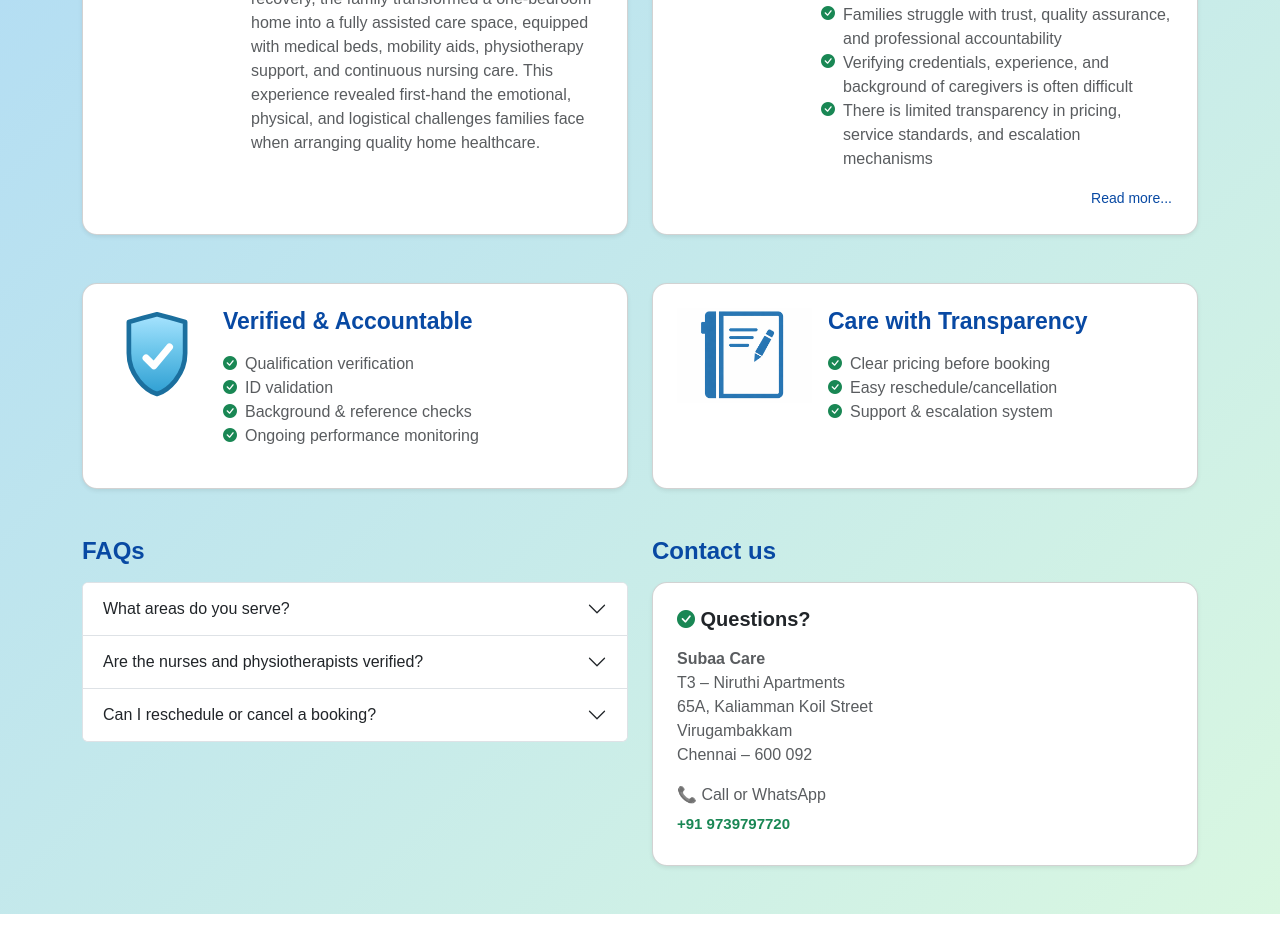
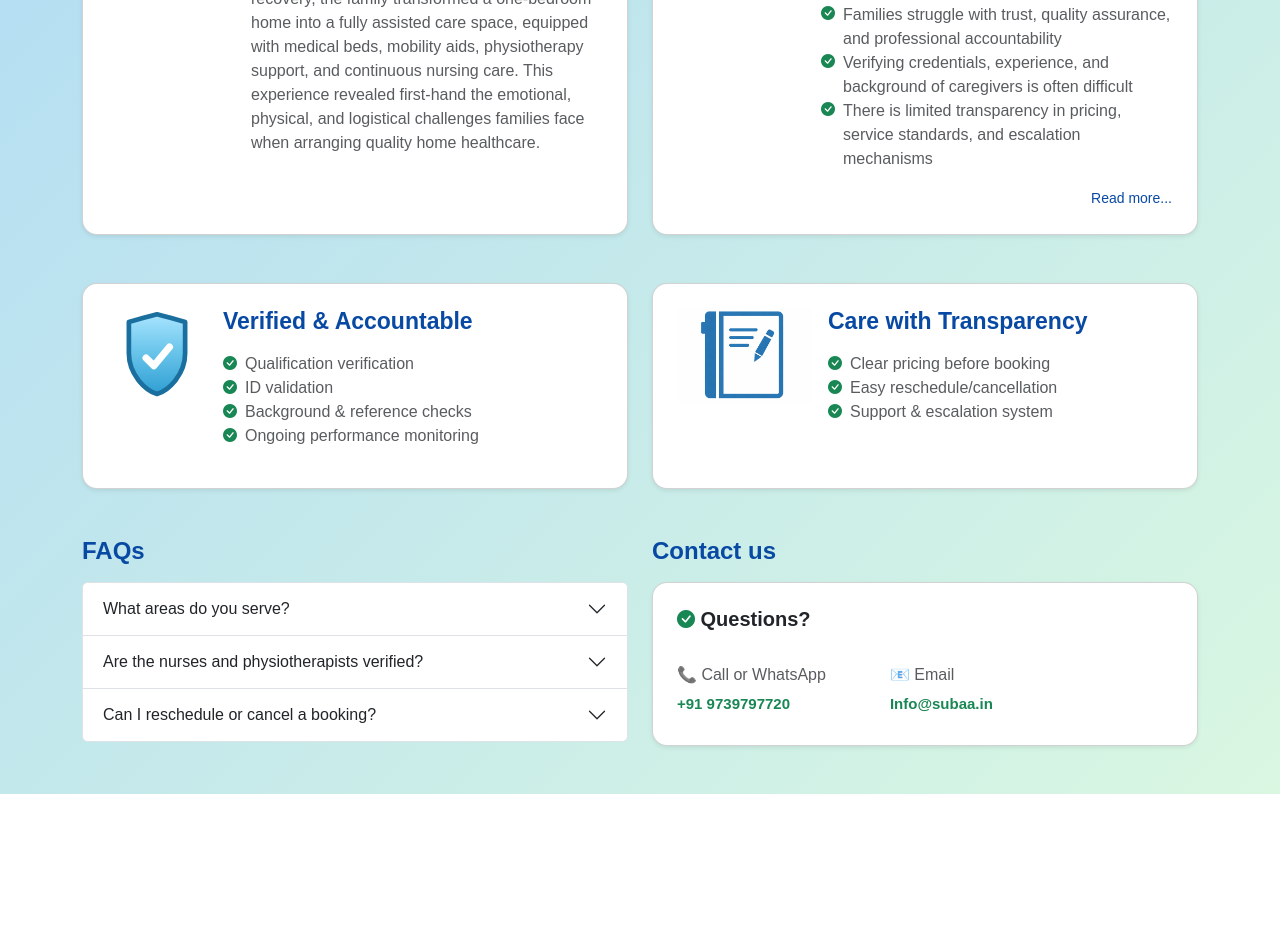
Before and after one commit to susmera-code/Subaacare, a React (Vite) app: page / in a window 1280 px wide. Shown: the part 1145-2097 px from the top of the page. After the commit the page ends 1987 px from the top, so only its background shows below. Built offline with nearby package versions, Linux system fonts and the light colour scheme; no server answers.

Commit message:
update contact us

```diff
--- a/src/components/Home.jsx
+++ b/src/components/Home.jsx
@@ -171,7 +171,7 @@ function Home() {
                                 <div className="d-flex flex-column text-start">
                                     <h5 className="fw-bold mb-3 text-blue fs-23">A Personal Turning Point</h5>
                                     <p>
-                                        When the founder’s father suffered a stroke, he lost his ability to speak and
+                                        When the founder's father suffered a stroke, he lost his ability to speak and
                                         experienced paralysis on the right side of his body.
                                         To support his recovery, the family transformed a one-bedroom home into a
                                         fully assisted care space, equipped with medical beds, mobility aids,
@@ -345,21 +345,9 @@ function Home() {
                         <h4 className="fw-bold mb-3 text-start text-blue">Contact us</h4>
                         <div className="card shadow-sm rounded-4 p-4 text-start">
                             <h5 className="fw-bold mb-3">  <i className="bi bi-check-circle-fill fs-18"></i> Questions?</h5>
-
-                            <div className="text-muted">
-                                <strong>Subaa Care</strong>
-                                <br />
-                                T3 – Niruthi Apartments
-                                <br />
-                                65A, Kaliamman Koil Street
-                                <br />
-                                Virugambakkam
-                                <br />
-                                Chennai – 600 092
-                            </div>
-                            <p className="mb-2 text-muted">📞 Call or WhatsApp</p>
-                            <h5 className="text-success fw-bold fs-15">+91 9739797720 </h5>
-                        </div>
+                            <div className="d-flex" style={{gap: "4rem"}}><div><p className="mb-2 text-muted">📞 Call or WhatsApp</p><h5 className="text-success fw-bold fs-15">+91 9739797720 </h5></div>
+                            <div><p className="mb-2 text-muted">📧 Email</p><h5 className="text-success fw-bold fs-15">Info@subaa.in</h5></div>
+                        </div></div>
                     </div>
                 </div>
             </div>
```
